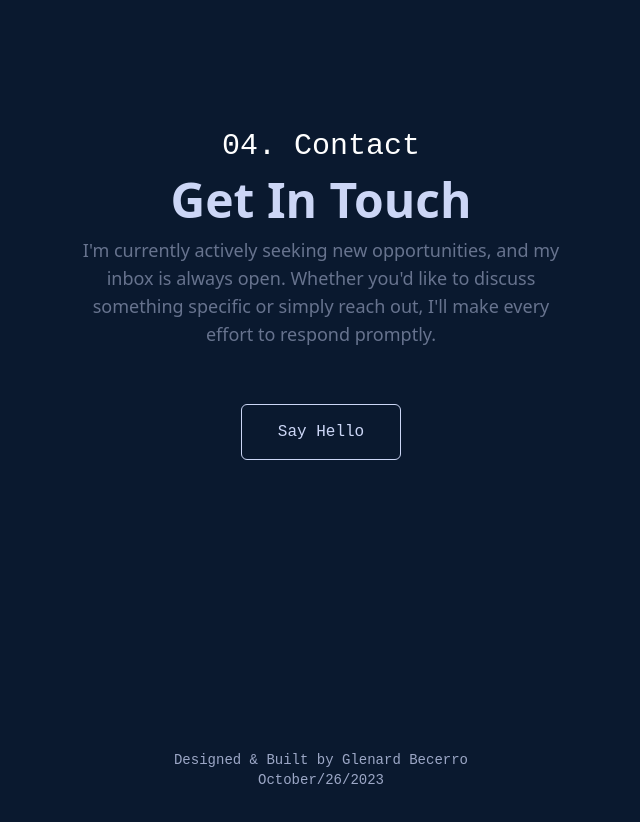
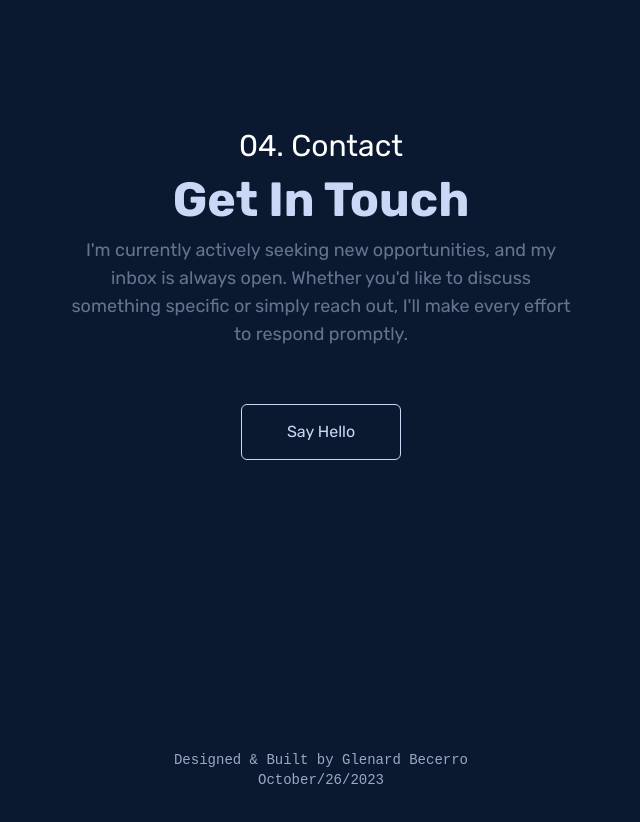
Before and after one commit to CocoShesh/MyPorfolio_Becerro, a React (Vite) app: page / in a window 1280 px wide. Shown: the part 9720-10542 px from the top of the page, without its empty margins (319-959 px from the left). Built offline with nearby package versions, Linux system fonts and the light colour scheme; no server answers.

Commit message:
Update: Change font family, import, and apply in the body

```diff
--- a/src/components/contact/Contact.jsx
+++ b/src/components/contact/Contact.jsx
@@ -10,21 +10,21 @@ const Contact = () => {
           className="h-screen w-[500px] mx-5  flex flex-col justify-center items-center"
           id="contact"
         >
-          <h1 className="font-Mono sm:text-xl md:text-4xl lg:text-3xl xl:text-3xl ">
+          <h1 className=" sm:text-xl md:text-4xl lg:text-3xl xl:text-3xl ">
             04. Contact
           </h1>
-          <p className="text-4xl md:text-6xl lg:text-7xl xl:text-5xl font-Noto my-3 font-bold text-[#ccd6f6]">
+          <p className="text-4xl md:text-6xl lg:text-7xl xl:text-5xl  my-3 font-bold text-[#ccd6f6]">
             Get In Touch
           </p>
 
-          <p className="text-center text-lg md:text-xl lg:text-2xl xl:text-lg font-Noto text-[#67738e] pb-14">
+          <p className="text-center text-lg md:text-xl lg:text-2xl xl:text-lg  text-[#67738e] pb-14">
             I'm currently actively seeking new opportunities, and my inbox is
             always open. Whether you'd like to discuss something specific or
             simply reach out, I'll make every effort to respond promptly.
           </p>
 
           <a href={`mailto:${email}`}>
-            <button className="w-32 md:w-40 h-14 border-[1px] rounded-md font-Mono border-[#ccd6f6] text-[#ccd6f6] hover:-translate-x-1 hover:shadow-md hover:shadow-white">
+            <button className="w-32 md:w-40 h-14 border-[1px] rounded-md  border-[#ccd6f6] text-[#ccd6f6] hover:-translate-x-1 hover:shadow-md hover:shadow-white">
               Say Hello
             </button>
           </a>
```
